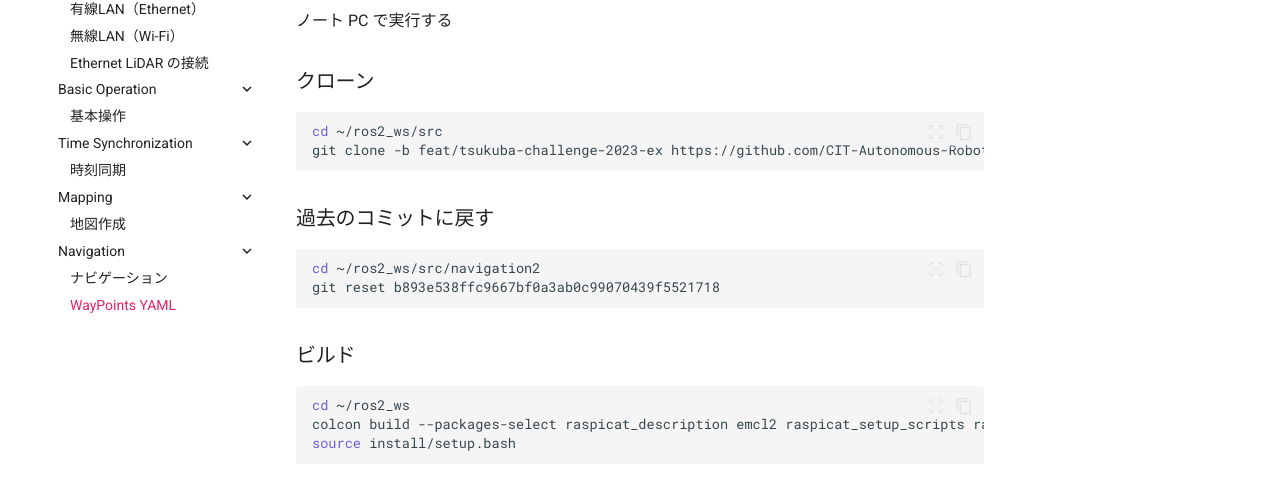
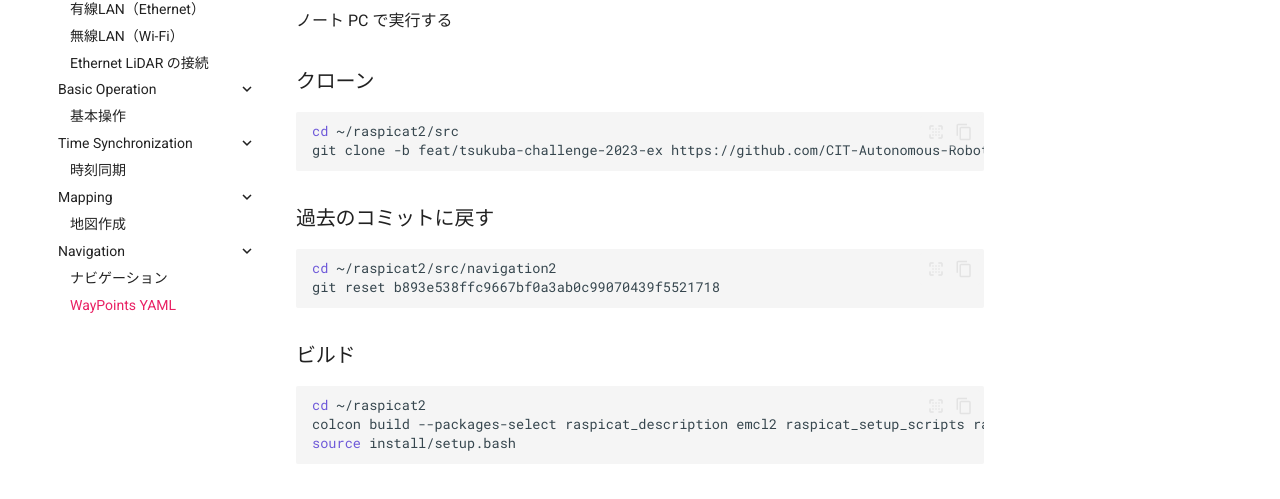
Before and after one commit to CIT-Autonomous-Robot-Lab/raspicat_documentation, an MkDocs documentation site: the page built from docs/document/real_machine/navigation/waypoint_load_save.md, in a window 1280 px wide and 1063 px high. Shown: the part 312-811 px from the top of the window. Built offline with MkDocs 1.6.1 and Material for MkDocs 9.7.7, drawn with Linux system fonts in a browser that asks for light colours; comment, search, counter and statistics services are not loaded.

Commit message:
ワークスペースが ros2_ws になってたので raspicat2 に修正

````diff
--- a/docs/document/real_machine/navigation/waypoint_load_save.md
+++ b/docs/document/real_machine/navigation/waypoint_load_save.md
@@ -4,18 +4,18 @@
 ノート PC で実行する
 ### クローン
 ``` bash
-cd ~/ros2_ws/src
+cd ~/raspicat2/src
 git clone -b feat/tsukuba-challenge-2023-ex https://github.com/CIT-Autonomous-Robot-Lab/navigation2
 ```
 ### 過去のコミットに戻す
 ``` bash
-cd ~/ros2_ws/src/navigation2
+cd ~/raspicat2/src/navigation2
 git reset b893e538ffc9667bf0a3ab0c99070439f5521718
 ```
 
 ### ビルド
 ``` bash
-cd ~/ros2_ws
+cd ~/raspicat2
 colcon build --packages-select raspicat_description emcl2 raspicat_setup_scripts raspicat_slam raspicat_speak2 raspicat_bringup raspicat_navigation raspicat raspicat_gazebo nav2_msgs nav2_rviz_plugins nav2_waypoint_follower
 source install/setup.bash
 ```
````
